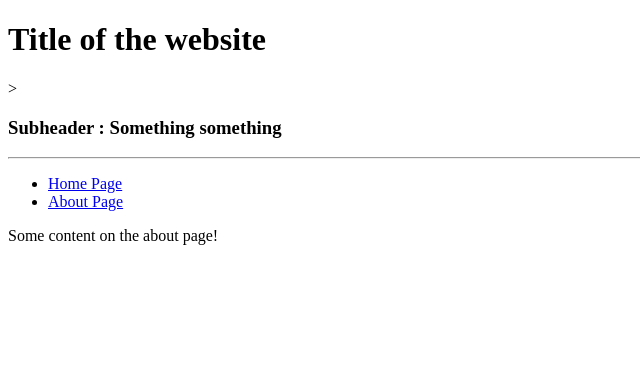
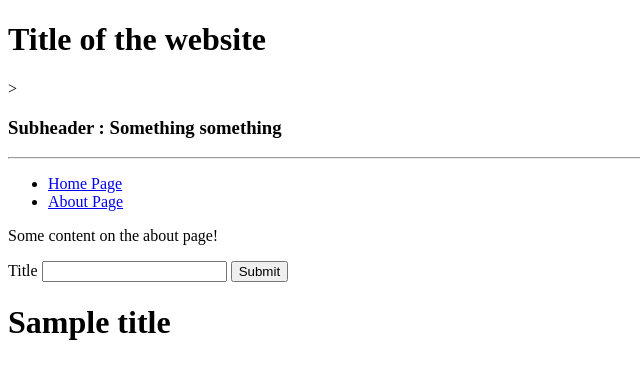
Before and after one commit to j00n-KR/To-Do-List, a Flask app: template templates/about.html in a window 1280 px wide. Shown: the top 379 px of the page, without its empty margins (0-640 px from the left). Run offline with Flask 2, Linux system fonts and the light colour scheme; the template is opened without the code that fills it: values that come from a table or form of the project are taken from there, most other values are stand-ins (such as "Sample title", 1, 10 or a date in 2020); parts of the project's set-up code (start-up, migrations or seed data) failed here and were passed over.

Commit message:
22.05.08

```diff
--- a/forms.py
+++ b/forms.py
@@ -4,8 +4,8 @@ from wtforms import StringField, SubmitField
 from wtforms.validators import DataRequired
 
 
-class AddTaskForm():
-    title = StringField('Title', validators=[])
+class AddTaskForm(FlaskForm):
+    title = StringField('Title', validators=[DataRequired()]) # 빈칸 시 Data Require
     submit = SubmitField('Submit')
 
     # 5. Refactoring and Forms ; 07:41
--- a/templates/about.html
+++ b/templates/about.html
@@ -2,7 +2,15 @@
 
 {% block main%}
 <p> Some content on the about page!</p>
-<form action="post">
+<form action="/about" method="post">
     {{ form.csrf_token() }}
+    {{ form.title.label }}
+    {{ form.title }}
+    {{ form.submit }}
 </form>
+
+{% if title %}
+    <h1>{{ title }}</h1>
+{% endif %}
+
 {% endblock%}
```
Also changed, not shown: route.py (+7 -4 lines), app.py (renamed from start_app.py).
